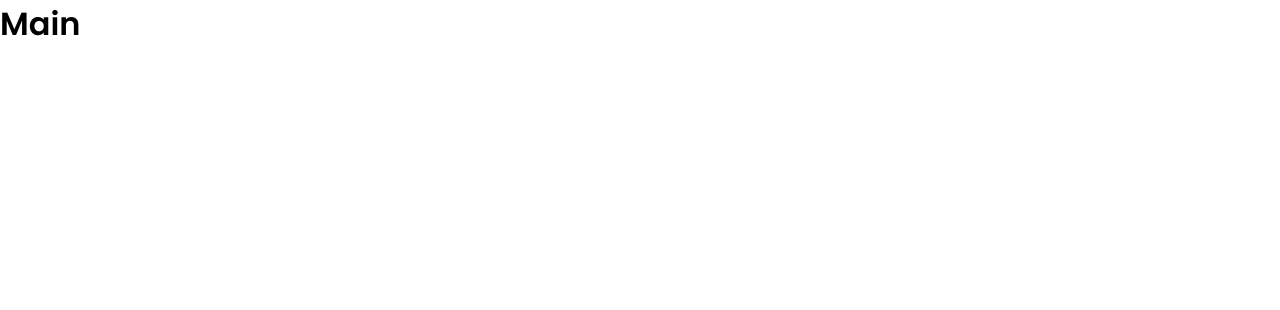
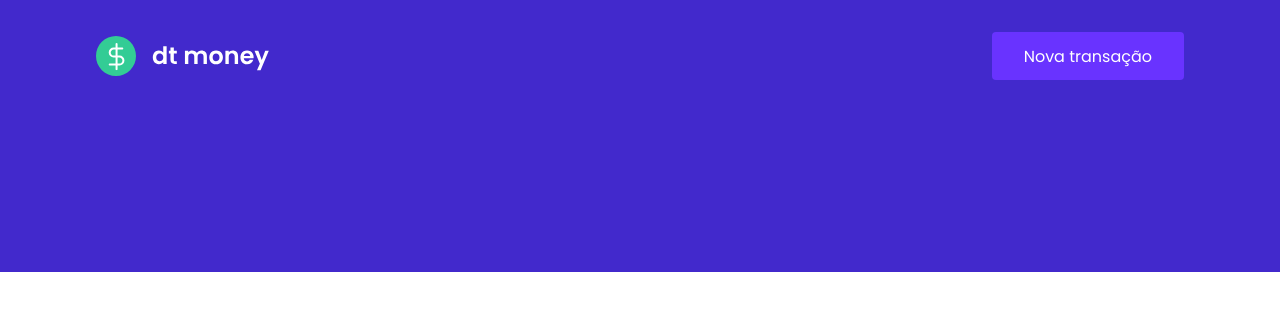
Before and after one commit to adbrum/dtmoney, a React (Create React App) app: page / in a window 1280 px wide. Shown: the top 310 px of the page. Built offline with nearby package versions, Linux system fonts and the light colour scheme.

Commit message:
added Component: Header

```diff
--- a/src/App.tsx
+++ b/src/App.tsx
@@ -1,10 +1,11 @@
+import { Header } from "./components/Header";
 import { GlobalStyle } from "./styles/global";
 
 export function App() {
   return (
-    <div className="App">
-      <h1>Main</h1>
+    <>
+      <Header />
       <GlobalStyle />
-    </div>
+    </>
   );
 }
--- /dev/null
+++ b/src/components/Header/index.tsx
@@ -0,0 +1,13 @@
+import logoImg from "../../assets/logo.svg";
+import { Container, Content } from "./styles";
+
+export function Header() {
+  return (
+    <Container>
+      <Content>
+        <img src={logoImg} alt="dt money" />
+        <button type="button">Nova transação</button>
+      </Content>
+    </Container>
+  );
+}
--- /dev/null
+++ b/src/components/Header/styles.ts
@@ -0,0 +1,31 @@
+import styled from "styled-components";
+
+export const Container = styled.header`
+  background: var(--blue);
+`;
+
+export const Content = styled.div`
+  max-width: 1120px;
+  margin: 0 auto;
+
+  padding: 2rem 1rem 12rem;
+  display: flex;
+  align-items: center;
+  justify-content: space-between;
+
+  button {
+    font-size: 1rem;
+    color: #fff;
+    background: var(--blue-light);
+    border: 0;
+    padding: 0 2rem;
+    border-radius: 0.25rem;
+    height: 3rem;
+
+    transition: filter 0.2s;
+
+    &:hover {
+      filter: brightness(0.9);
+    }
+  }
+`;
--- a/src/styles/global.ts
+++ b/src/styles/global.ts
@@ -1,7 +1,7 @@
 import { createGlobalStyle } from "styled-components";
 
 export const GlobalStyle = createGlobalStyle`
-  :roo {
+  :root {
     --background: #f0f2f5;
     --red: #e52e4d;
     --blue: #4229cc;
```
